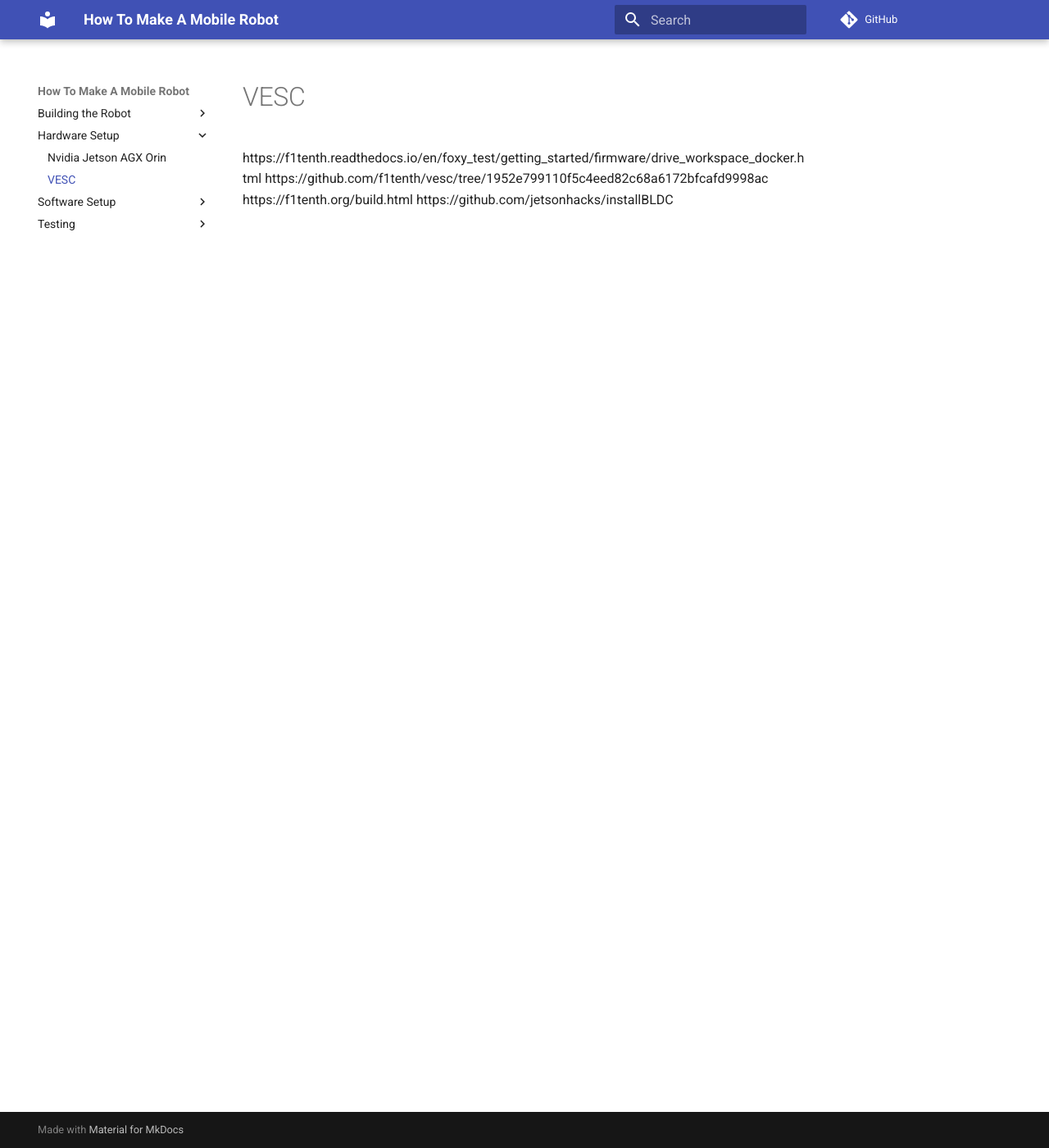
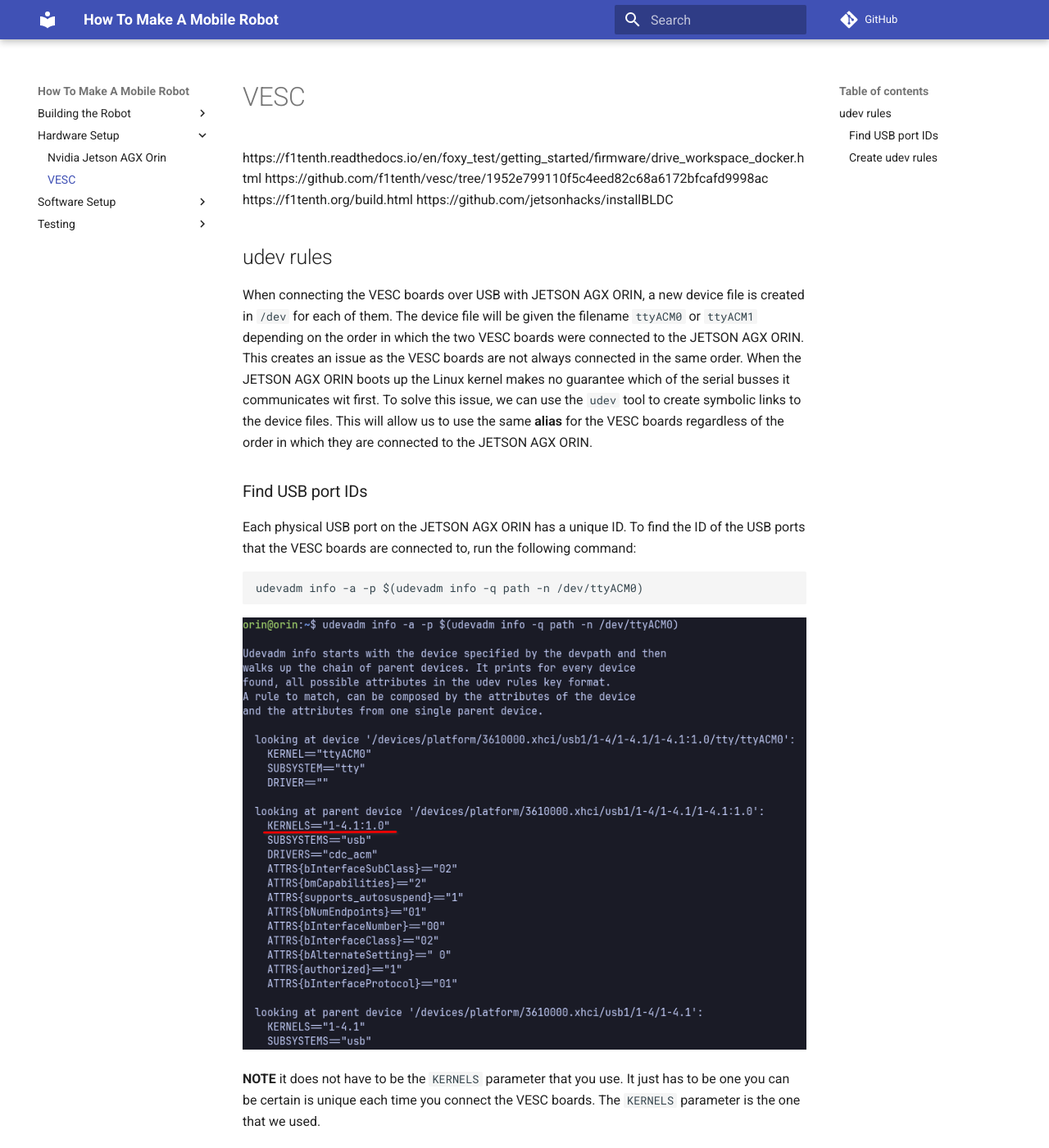
Before and after one commit to beumer-robot/How-to-make-a-mobile-robot, an MkDocs documentation site: the page built from docs/hardware/vesc.md, in a window 1280 px wide and 1400 px high. Shown: the whole window at 82% size. Built offline with MkDocs 1.6.1 and Material for MkDocs 9.7.7, drawn with Linux system fonts in a browser that asks for light colours; comment, search, counter and statistics services are not loaded; some of the changed text lies outside the part shown.

Commit message:
feat: add docs about creating udev rules

````diff
--- a/docs/hardware/vesc.md
+++ b/docs/hardware/vesc.md
@@ -4,3 +4,42 @@
 https://github.com/f1tenth/vesc/tree/1952e799110f5c4eed82c68a6172bfcafd9998ac
 https://f1tenth.org/build.html
 https://github.com/jetsonhacks/installBLDC
+
+
+## udev rules
+
+When connecting the VESC boards over USB with JETSON AGX ORIN, a new device file is created in `/dev` for each of them.
+The device file will be given the filename `ttyACM0` or `ttyACM1` depending on the order in which the two VESC boards were connected to the JETSON AGX ORIN. This creates an issue as the VESC boards are not always connected in the same order. When the JETSON AGX ORIN boots up the Linux kernel makes no guarantee which of the serial busses it communicates wit first. To solve this issue, we can use the `udev` tool to create symbolic links to the device files. This will allow us to use the same **alias** for the VESC boards regardless of the order in which they are connected to the JETSON AGX ORIN.
+
+### Find USB port IDs
+
+Each physical USB port on the JETSON AGX ORIN has a unique ID. To find the ID of the USB ports that the VESC boards are connected to, run the following command:
+
+```sh
+udevadm info -a -p $(udevadm info -q path -n /dev/ttyACM0)
+```
+![udevadm info](../../img/screenshot-vesc-udev-usb-deviceID.png)
+
+**NOTE** it does not have to be the `KERNELS` parameter that you use. It just has to be one you can be certain is unique each time you connect the VESC boards. The `KERNELS` parameter is the one that we used.
+
+### Create udev rules
+
+Create a new file in `/etc/udev/rules.d` called `49-vesc-left-right.rules` and add the following lines to it:
+
+```rules
+SUBSYSTEMS=="usb", KERNELS=="1-4.1:1.0", SYMLINK+="vesc-right"
+SUBSYSTEMS=="usb", KERNELS=="1-2:1.0",   SYMLINK+="vesc-left"
+```
+**NOTE** we use the `KERNELS` parameter that we found in the previous step to create the symbolic links.
+
+Each rule will be checked in order. The first rule will create a symbolic link called `vesc-right` in `/dev` that points to the device file for the VESC board that is connected to the USB port with the ID `1-4.1:1.0`. The second rule will create a symbolic link called `vesc-left` in `/dev` that points to the device file for the VESC board that is connected to the USB port with the ID `1-2:1.0`.
+
+Finally reload the udev rules with the following command:
+
+```sh
+sudo udevadm control --reload-rules
+```
+
+If you do not see the new symbolic links in `/dev` after reloading the udev rules, you can try unplugging and replugging the VESC boards.
+
+![check udev rules are applied](../../img/screenshot-vesc-check-symlinks-have-been-created.png)
````
Also changed, not shown: docs/hardware/nvidia-jetson-agx-orin.md (+5 -0 lines), docs/img/screenshot-vesc-check-symlinks-have-been-created.png (added), docs/img/screenshot-vesc-udev-usb-deviceID.png (added), 1 other file.
